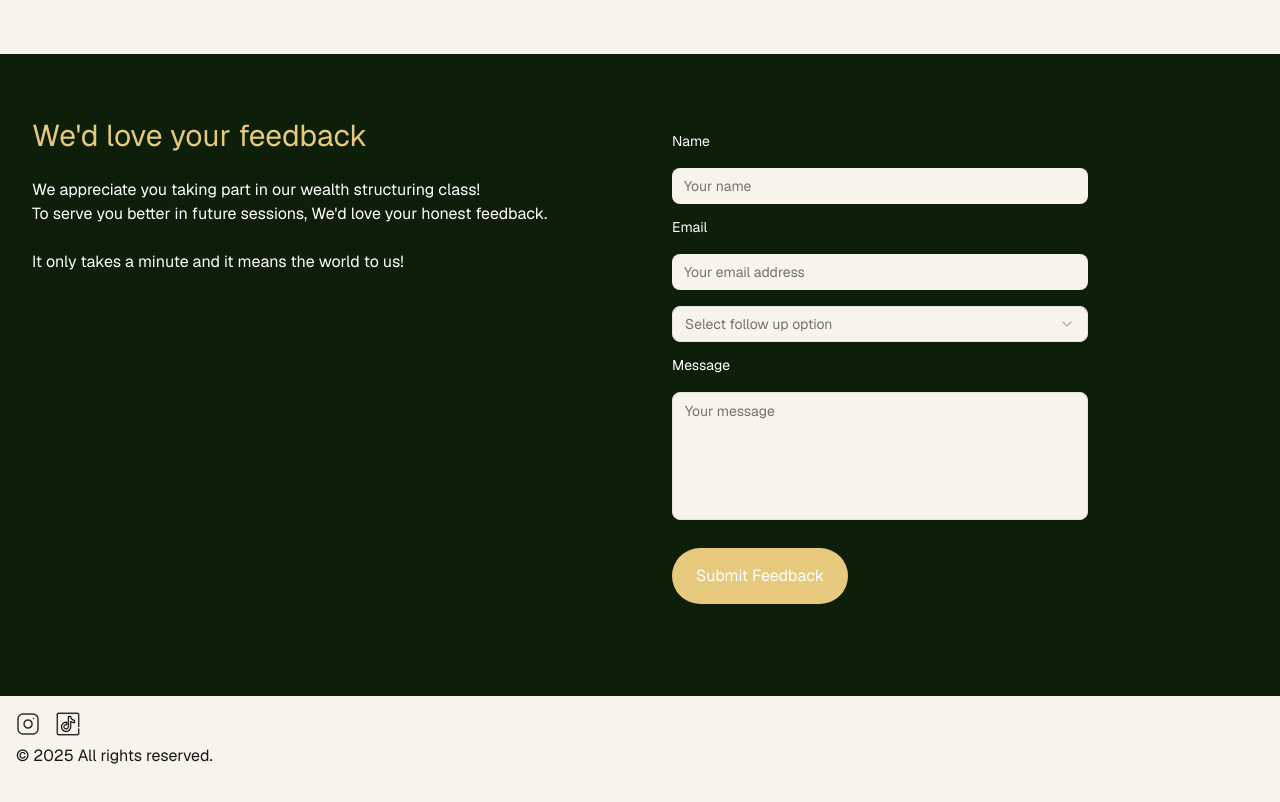
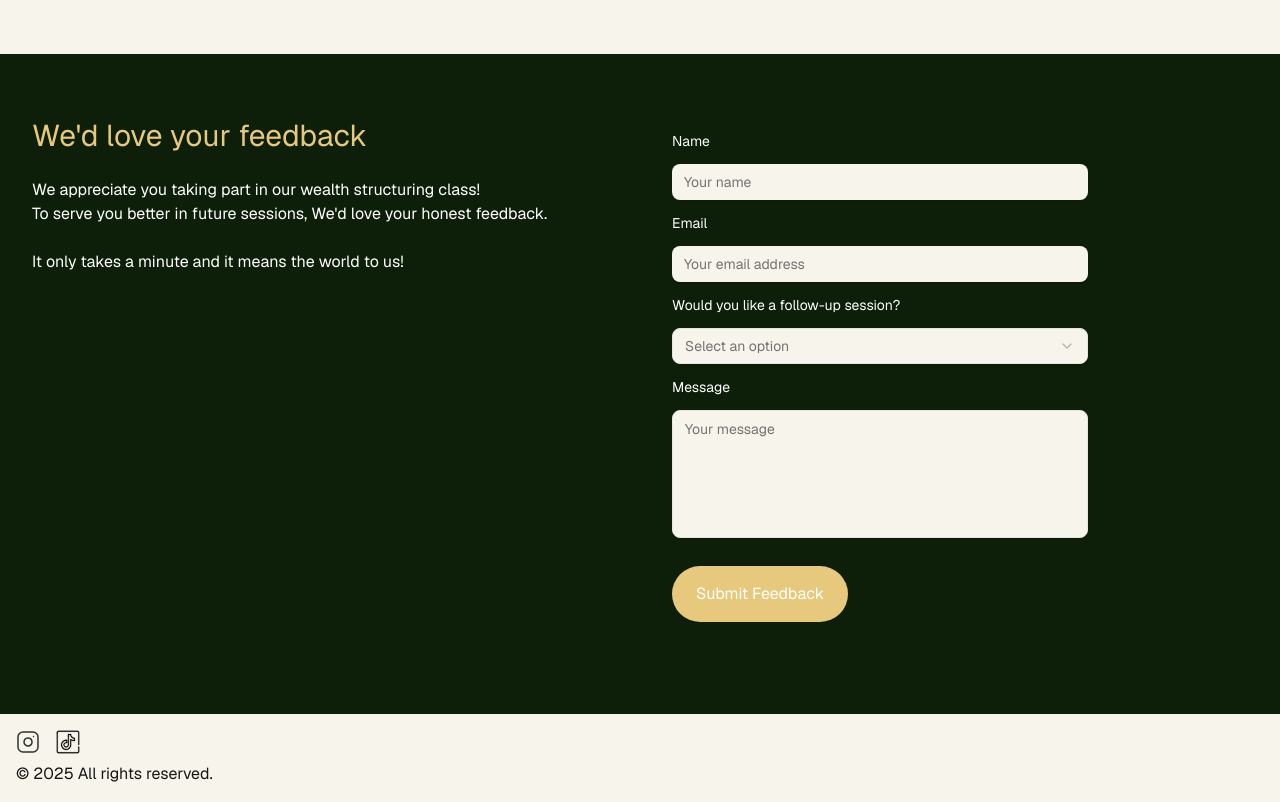
Before and after one commit to emmanuelmacharia/winnie-maingi, a Next.js app: page / in a window 1280 px wide. Shown: the part 1220-2022 px from the top of the page. Built offline with nearby package versions, Linux system fonts and the light colour scheme; no server answers.

Commit message:
follow ups

```diff
--- a/src/components/FeedbackForm.tsx
+++ b/src/components/FeedbackForm.tsx
@@ -63,9 +63,7 @@ const FeedbackForm = () => {
   return (
     <div className="w-full max-w-md p-4">
       <form onSubmit={handleSubmit} className="flex flex-col gap-4">
-        <Label className="pb-1" htmlFor="name">
-          Name
-        </Label>
+        <Label htmlFor="name">Name</Label>
         <Input
           type="text"
           name="name"
@@ -76,9 +74,7 @@ const FeedbackForm = () => {
           required
           maxLength={256}
         />
-        <Label className="pb-1" htmlFor="email">
-          Email
-        </Label>
+        <Label htmlFor="email">Email</Label>
         <Input
           type="email"
           name="email"
@@ -89,6 +85,7 @@ const FeedbackForm = () => {
           required
           maxLength={256}
         />
+        <Label htmlFor="followUp">Would you like a follow-up session?</Label>
         <Select
           required
           name="followUp"
@@ -96,7 +93,7 @@ const FeedbackForm = () => {
           onValueChange={(value) => setForm({ ...form, followUp: value })}
         >
           <SelectTrigger className="w-full">
-            <SelectValue placeholder="Select follow up option" />
+            <SelectValue placeholder="Select an option" />
           </SelectTrigger>
           <SelectContent>
             <SelectGroup>
@@ -106,9 +103,7 @@ const FeedbackForm = () => {
             </SelectGroup>
           </SelectContent>
         </Select>
-        <Label className="pb-1" htmlFor="message">
-          Message
-        </Label>
+        <Label htmlFor="message">Message</Label>
         <Textarea
           name="message"
           id="message"
```
